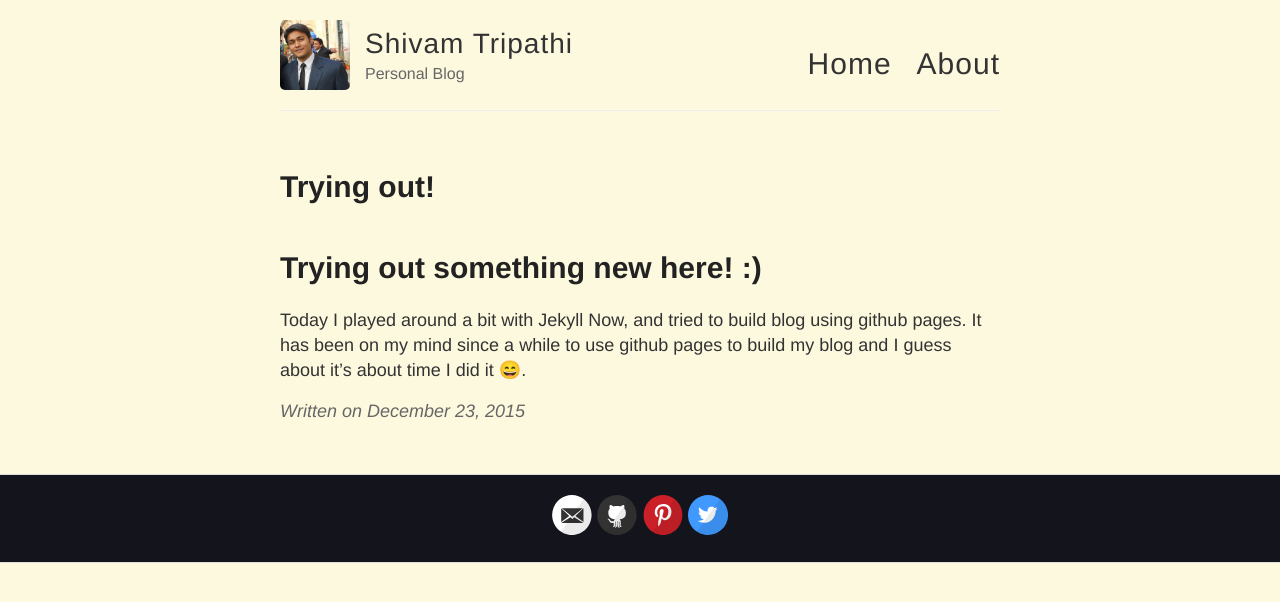
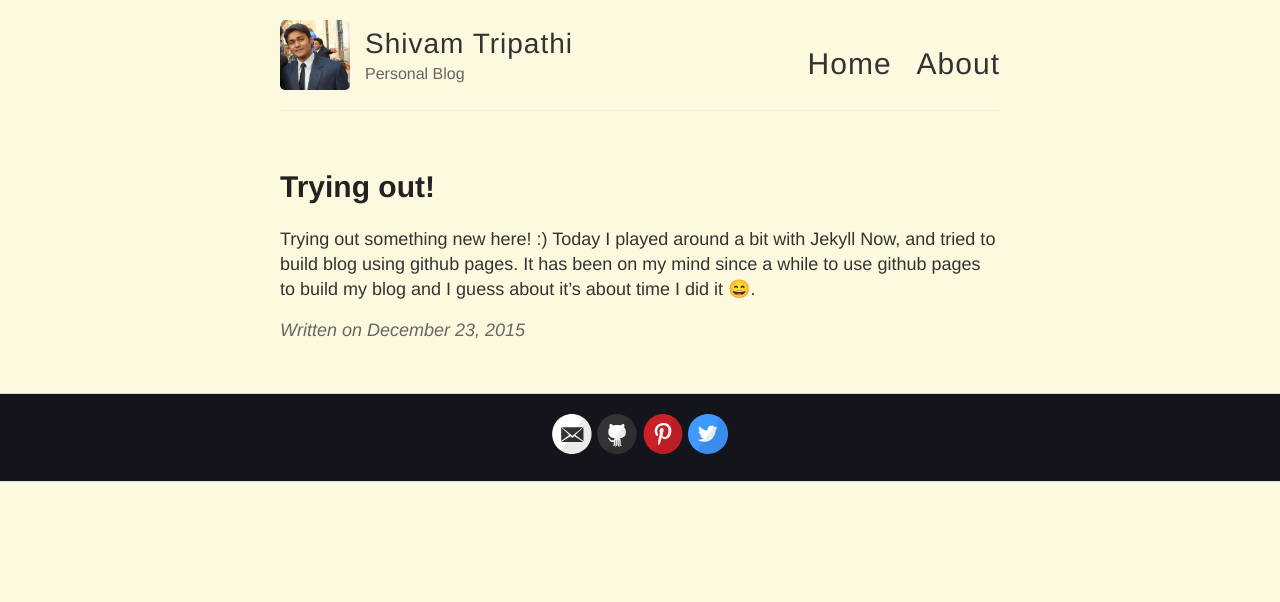
Before and after one commit to shivam-tripathi/shivam-tripathi.github.io, a Jekyll site: the page built from _posts/2015-12-23-Trying-Out.md, in a window 1280 px wide. Shown: the top 602 px of the page. Built offline with Jekyll 4.4.1, drawn with Linux system fonts in a browser that asks for light colours; emoji names are drawn with the system emoji font; comment, search, counter and statistics services are not loaded.

Commit message:
Add few features

```diff
--- a/_layouts/default.html
+++ b/_layouts/default.html
@@ -1,6 +1,7 @@
 <!DOCTYPE html>
 <html>
   <head>
+    <link rel="icon" type="image/png" sizes="32x32" href="/favicon-32x32.png">
     <meta charset="utf-8" />
     <meta http-equiv='X-UA-Compatible' content='IE=edge'>
     <meta name='viewport' content='width=device-width, initial-scale=1.0, maximum-scale=1.0'>
--- a/_posts/2015-12-23-Trying-Out.md
+++ b/_posts/2015-12-23-Trying-Out.md
@@ -3,5 +3,5 @@
 title: Trying out!
 ---
 
-#Trying out something new here! :)
+Trying out something new here! :)
 Today I played around a bit with Jekyll Now, and tried to build blog using github pages. It has been on my mind since a while to use github pages to build my blog and I guess about it's about time I did it :smile:.
```
Also changed, not shown: favicon-32x32.png (added).
